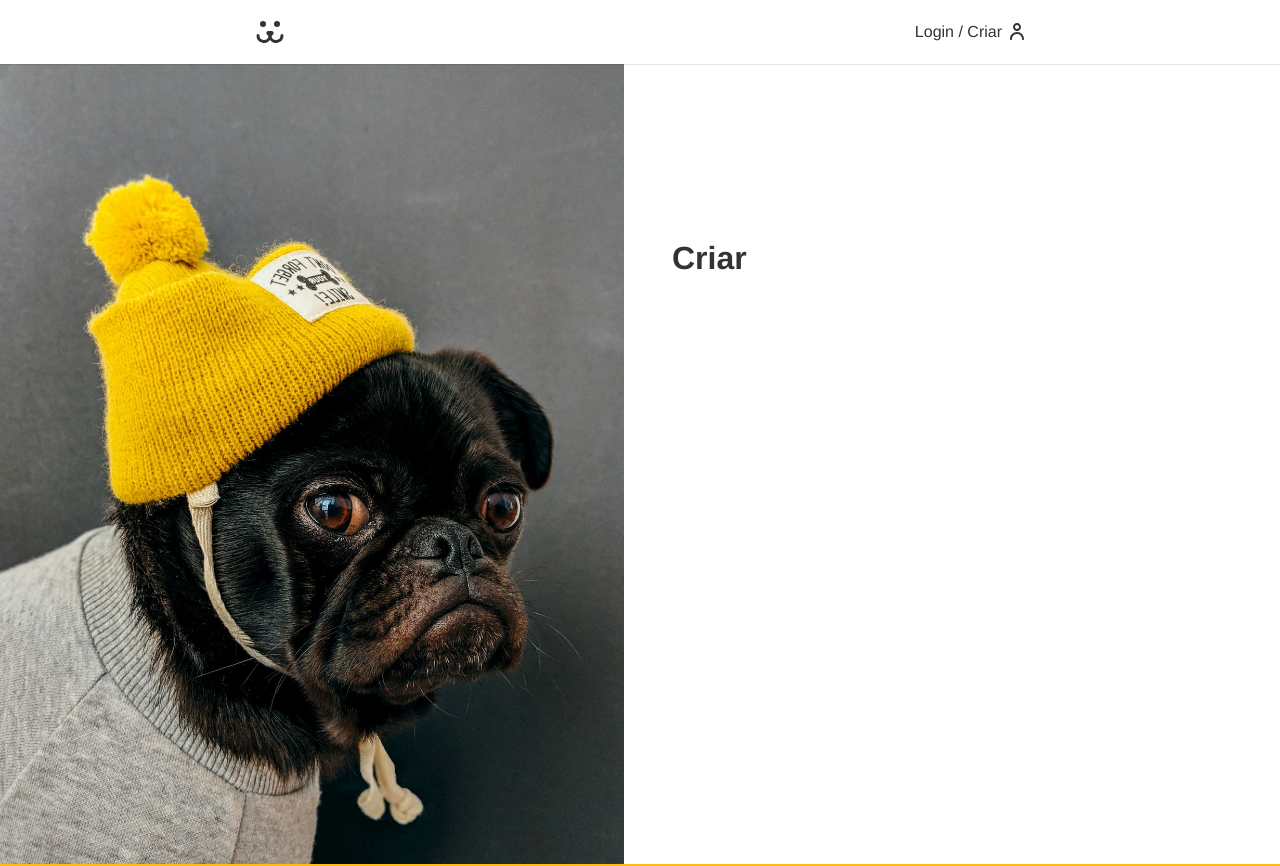
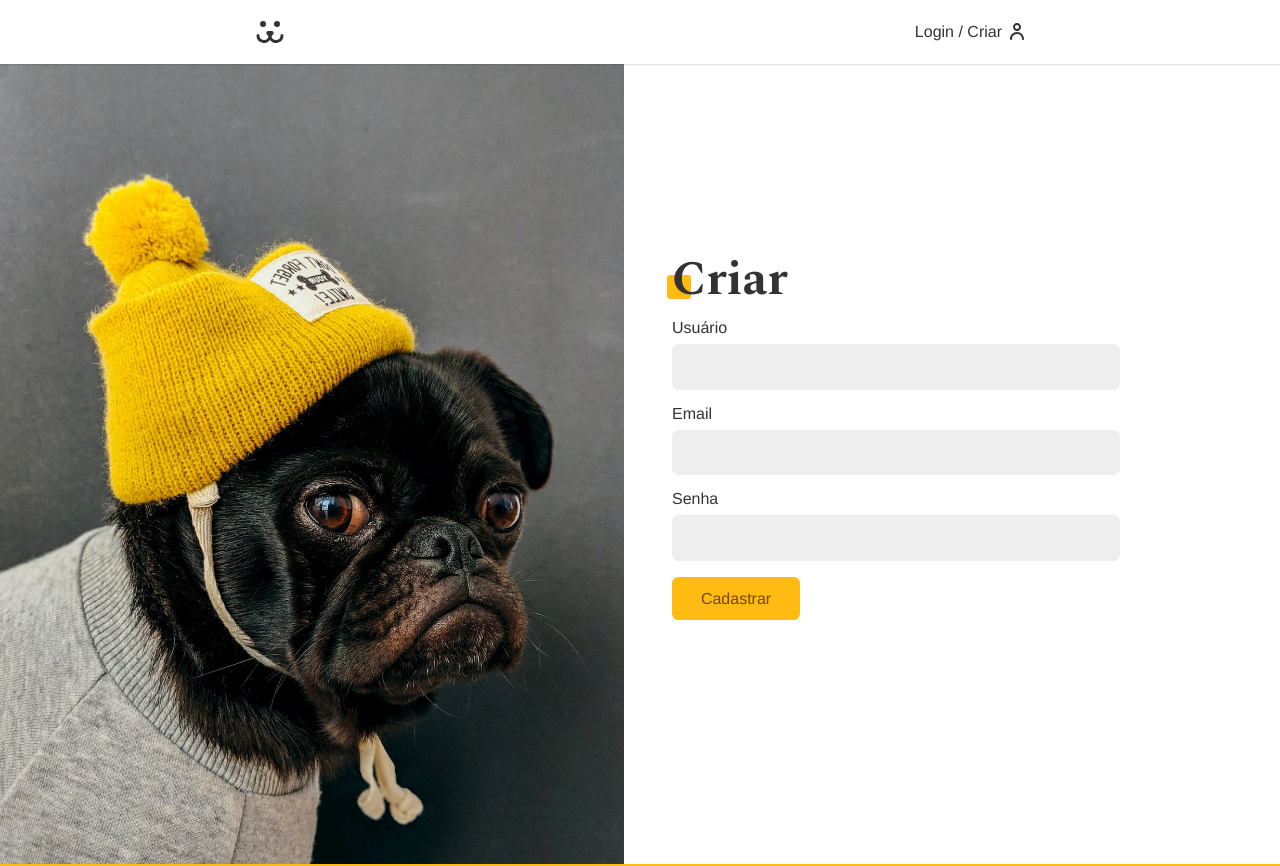
Before and after one commit to lemartins07/dogs-nextjs, a Next.js app: page /login/criar in a window 1280 px wide. Shown: the top 866 px of the page. Built offline with nearby package versions, Linux system fonts and the light colour scheme.

Commit message:
613 Criar usuário

```diff
--- /dev/null
+++ b/src/actions/user-post.ts
@@ -0,0 +1,32 @@
+'use server'
+
+import { USER_POST } from '@/app/functions/api'
+import apiError from '@/app/functions/api-error'
+import login from './login'
+
+export default async function userPost(state: object, formData: FormData) {
+  const username = formData.get('username') as string | null
+  const email = formData.get('email') as string | null
+  const password = formData.get('password') as string | null
+
+  try {
+    if (!username || !email || !password) throw new Error('Preencha os dados.')
+    if (password.length < 6)
+      throw new Error('A senha deve ter mais de 6 dígitos.')
+
+    const { url } = USER_POST()
+    const response = await fetch(url, {
+      method: 'POST',
+      body: formData,
+    })
+
+    if (!response.ok) throw new Error('Email ou usuário já cadastrado.')
+
+    const { ok } = await login({ ok: true, error: '' }, formData)
+    if (!ok) throw new Error('Erro ao logar.')
+
+    return { data: null, ok: true, error: '' }
+  } catch (error: unknown) {
+    return apiError(error)
+  }
+}
--- a/src/app/functions/api.ts
+++ b/src/app/functions/api.ts
@@ -31,16 +31,9 @@
   }
 }
 
-export function USER_POST(body) {
+export function USER_POST() {
   return {
     url: API_URL + '/api/user',
-    options: {
-      method: 'POST',
-      headers: {
-        'Content-Type': 'application/json',
-      },
-      body: JSON.stringify(body),
-    },
   }
 }
 
--- a/src/app/login/criar/page.tsx
+++ b/src/app/login/criar/page.tsx
@@ -1,7 +1,16 @@
+import Cadastro from '@/components/LoginForms/Cadastro'
+import { Metadata } from 'next'
+
+export const metadata: Metadata = {
+  title: 'Crie sua conta',
+  description: 'Crie sua conta no site Dogs.',
+}
+
 export default async function CriarPage() {
   return (
-    <main>
-      <h1>Criar</h1>
-    </main>
+    <div className="animeLeft">
+      <h1 className="title">Criar</h1>
+      <Cadastro />
+    </div>
   )
 }
--- /dev/null
+++ b/src/components/LoginForms/Cadastro.tsx
@@ -0,0 +1,41 @@
+'use client'
+
+import { useFormState, useFormStatus } from 'react-dom'
+import Button from '../Button'
+import styles from './login-form.module.css'
+import { useEffect } from 'react'
+import ErrorMessage from '../ErrorMessage'
+import Input from '../Input'
+import userPost from '@/actions/user-post'
+
+function FormButton() {
+  const { pending } = useFormStatus()
+
+  return (
+    <Button disabled={pending}>
+      {pending ? 'Cadastrando...' : 'Cadastrar'}
+    </Button>
+  )
+}
+
+export default function Cadastro() {
+  const [state, action] = useFormState(userPost, {
+    ok: false,
+    error: '',
+    data: null,
+  })
+
+  useEffect(() => {
+    if (state.ok) window.location.href = '/conta'
+  }, [state.ok])
+
+  return (
+    <form action={action} className={styles.form}>
+      <Input label="Usuário" type="text" name="username" />
+      <Input label="Email" type="email" name="email" />
+      <Input label="Senha" type="password" name="password" />
+      <ErrorMessage error={state.error} />
+      <FormButton />
+    </form>
+  )
+}
--- a/src/components/LoginForm/index.tsx
+++ b/src/components/LoginForms/Login.tsx
@@ -17,7 +17,7 @@
   )
 }
 
-export default function LoginForm() {
+export default function Login() {
   const [state, action] = useFormState(login, {
     ok: false,
     error: '',
@@ -35,7 +35,6 @@
         <Input label="Senha" type="password" name="password" />
         <ErrorMessage error={state.error} />
         <FormButton />
-        <p>{state.error}</p>
       </form>
 
       <Link className={styles.perdeu} href="/login/perdeu">
```
Also changed, not shown: src/app/login/page.tsx (+8 -2 lines), src/app/login/perdeu/page.tsx (+7 -0 lines), src/app/login/resetar/page.tsx (+7 -0 lines), src/components/LoginForms/login-form.module.css (renamed from src/components/LoginForm/login-form.module.css).
